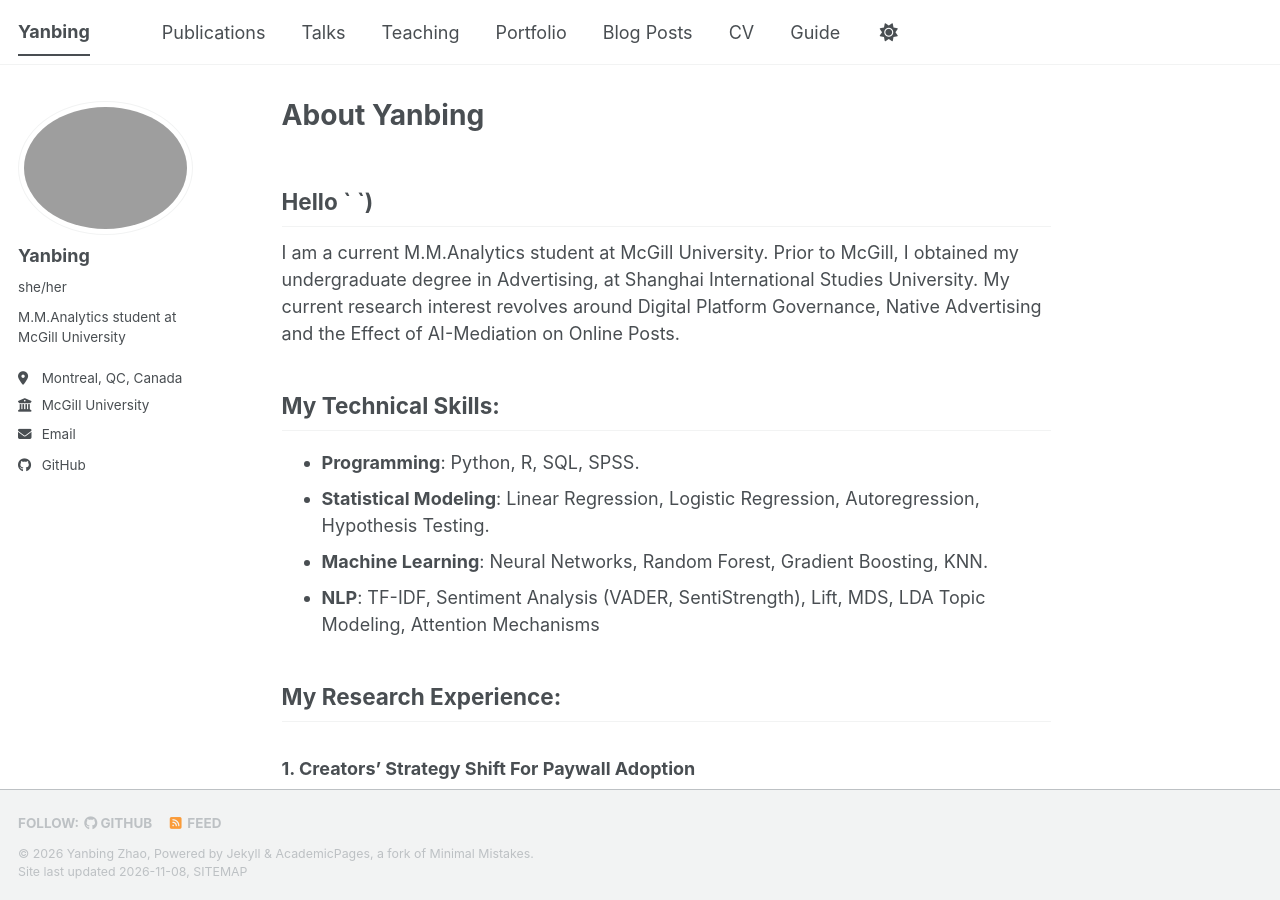
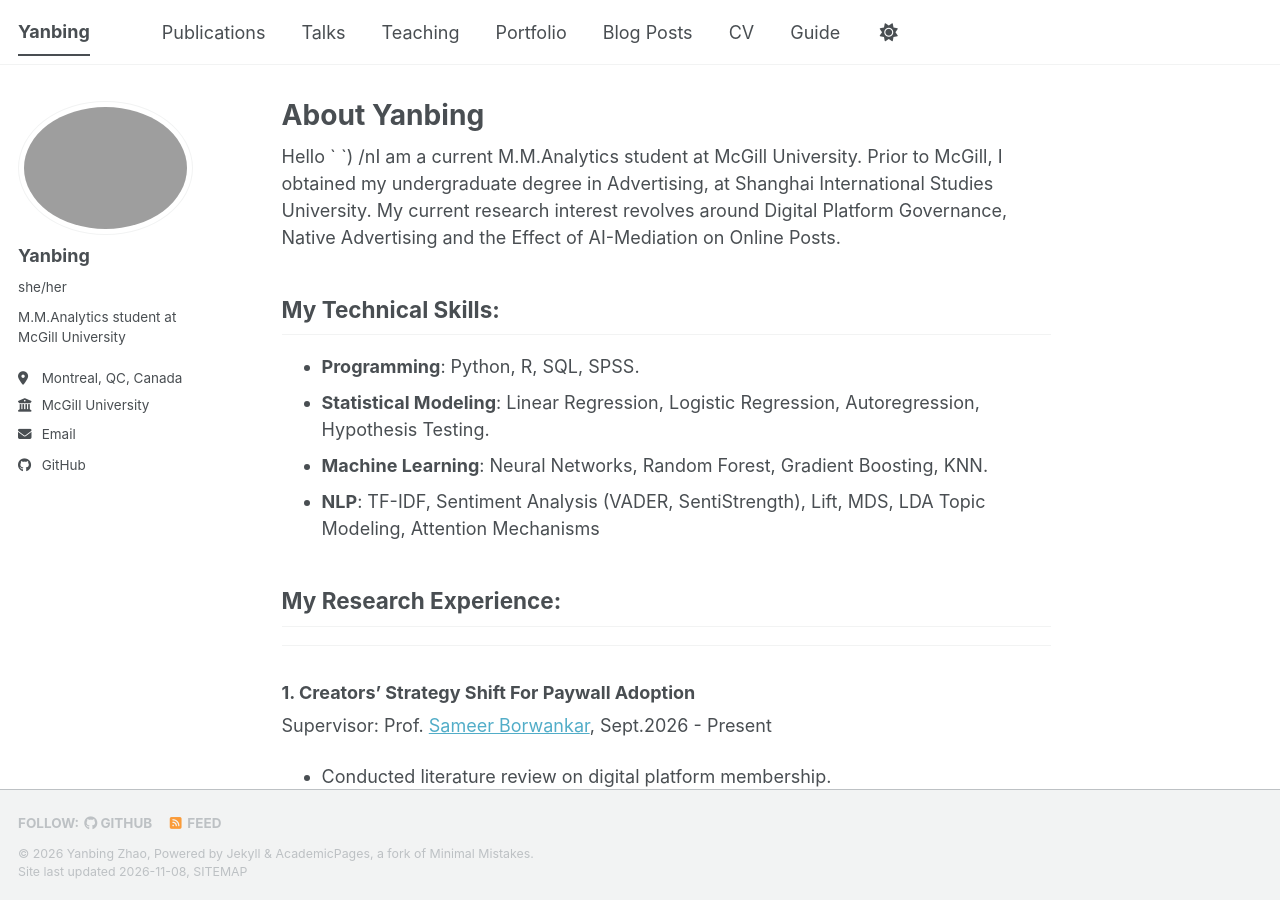
Before and after one commit to dearyanbing/hiyanbing.github.io, a Jekyll site: the page built from _pages/about.md, in a window 1280 px wide and 900 px high. Built offline with Jekyll 4.4.1, drawn with Linux system fonts in a browser that asks for light colours; a script bundle is joined from its source files by our own code; a style sheet for code colours, icons or effects is not loaded.

```diff
--- a/_pages/about.md
+++ b/_pages/about.md
@@ -7,8 +7,7 @@ redirect_from:
   - /about.html
 ---
 Hello ` `)
-------
-I am a current M.M.Analytics student at McGill University. Prior to McGill, I obtained my undergraduate degree in Advertising, at Shanghai International Studies University. My current research interest revolves around Digital Platform Governance, Native Advertising and the Effect of AI-Mediation on Online Posts.
+/nI am a current M.M.Analytics student at McGill University. Prior to McGill, I obtained my undergraduate degree in Advertising, at Shanghai International Studies University. My current research interest revolves around Digital Platform Governance, Native Advertising and the Effect of AI-Mediation on Online Posts.
 
 ## My Technical Skills:
   - **Programming**: Python, R, SQL, SPSS.
@@ -17,39 +16,42 @@ I am a current M.M.Analytics student at McGill University. Prior to McGill, I ob
   - **NLP**: TF-IDF, Sentiment Analysis (VADER, SentiStrength), Lift, MDS, LDA Topic Modeling, Attention Mechanisms
 
 ## My Research Experience:
+------
 ### 1. Creators’ Strategy Shift For Paywall Adoption
 Supervisor: Prof. [Sameer Borwankar](https://www.sameerb.com/),               Sept.2026 - Present
 - Conducted literature review on digital platform membership.
 - Proposed a longitudinal comparison of paywall-adopting and free-content creators to investigate how monetization influences content composition and publishing strategies.
 - Designed a longitudinal data collection framework tracking creators’ historical follower counts, posting histories, monetization status, and content attributes.
-------
+
 ### 2. LLM News Hallucination Analysis
 Supervisor: Prof. [Wang, Ting](http://www.wangting.ac.cn/wangting/index.html)
 - Collected LLM-generated responses (fabricated and hallucinated) to 100 authentic news articles across ChatGPT, Gemini, Claude, Grok, and DeepSeek.
 - Annotated hallucinated and fabricated information, highlighted inaccurate content and categorized outputs by model.
-------
+
 ### 3. OTA Online Advertising Optimization
 Supervisor: Prof. [Wang, Ting](http://www.wangting.ac.cn/wangting/index.html)
 - Conducted literature reviews on OTA advertising optimization, autoregressive models, and decision tree methods
 - Prepared manuscript, synthesized research findings, and formatted tables and figures for publication.
 - Orally presented at the 2025 International Conference on Big Data and Artificial Intelligence (BDAI).
+
+## My Publication & Presentation
 ------
-## My Publication & Presentation
 - Wang, T., Zhao, Y., & Wang, W. (2025). OTA Advertising Strategies Optimization Using Auto-Regressive Model and Decision Trees. BDAI 2025, pp. 260–265. IEEE [DOI:10.1109/BDAI66031.2025.11325727.](https://doi.org/10.1109/BDAI66031.2025.11325727)
 - I orally presented this article at the conference [BDAI 2025](https://www.bdai.net/2025.html)
+
+## My Academic Projects
 ------
-## My Academic Projects
 ### Introduction to AI & Deep Learning — AI-Generated Image Detection
 Supervisor: Prof. Sameer Borwankar
 - Collected 600 authentic images equally distributed across photographs, illustrations and text-rich graphics.
 - Fine-tuned a CNN model (SReC) to learn the pixel patterns of authentic images calculated the coding-cost gap score combining actual coding cost (NLL) and expected coding cost (entropy).
-------
+
 ### Social Media Analysis — Google Maps Review Analysis
 Supervisor: Prof. Taha Havakhor
 - Scraped and manually rated the sentiment score for 200 Reviews on Google Map
 - Explored word relations in the reviews using Lift measures and multidimensional scaling (MDS).
 - Compared lexicon-based sentiment analysis (VADER, SentiStrength) with supervised classification (KNN).
-------
+
 ### Social Media and Big Data Marketing — Rednote Post Analysis
 Supervisor: Prof. Lu, Xingyu
 - Scraped 100 posts from a Tea Brand’s homepage and 300 users’ posts mentioning this Tea Brand.
```
